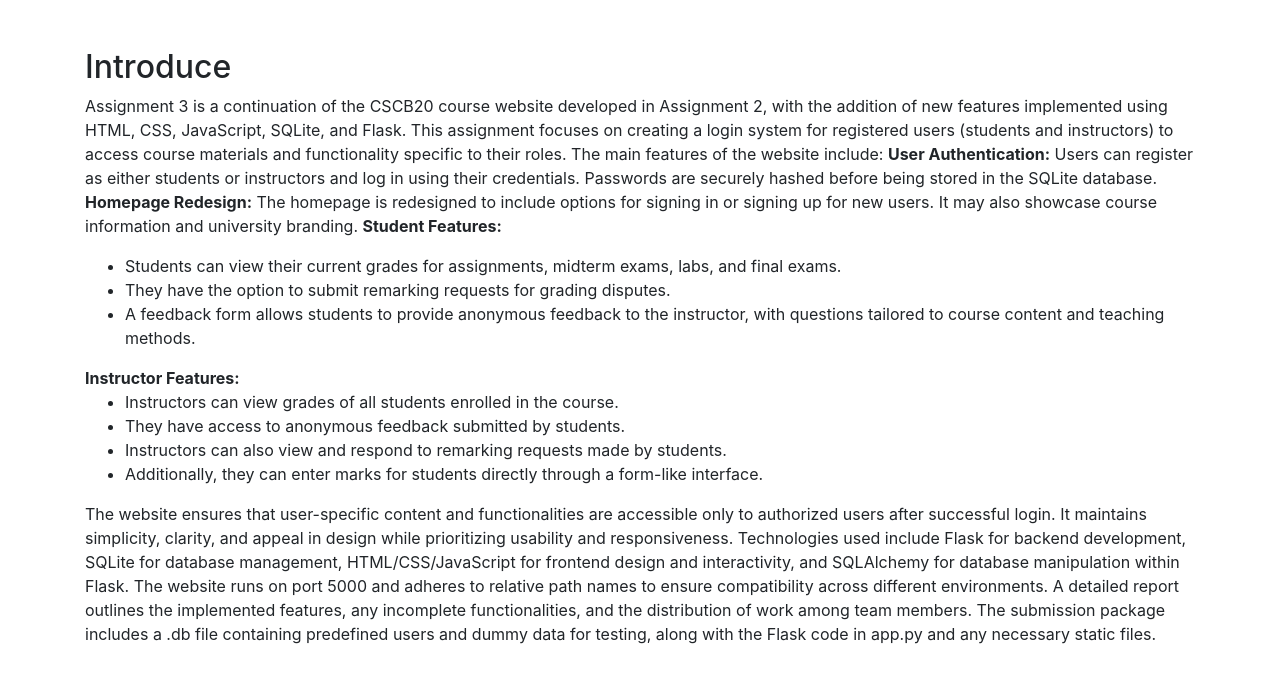
After one commit to jediela/B20_a3, a Flask app: page /introduce in a window 1280 px wide. The commit adds this page. Shown: the top 683 px of the page. Run offline with Flask 3, Linux system fonts and the light colour scheme; some libraries are stand-ins or nearby versions.

Commit message:
Created Home.html,developers.html,and introduce.html

```diff
--- a/app.py
+++ b/app.py
@@ -3,7 +3,7 @@ from flask_sqlalchemy import SQLAlchemy
 from flask import request, session, redirect, url_for, flash, render_template
 from flask_bcrypt import generate_password_hash, check_password_hash
 # from extensions import db,bcrypt
-# from models import User  # models.py에서 모델을 임포트
+# from models import User
 from datetime import datetime, timedelta
 from flask import Flask, render_template, url_for, flash, redirect, request, session
 from flask_sqlalchemy import SQLAlchemy
@@ -45,6 +45,45 @@ class Feedback(db.Model):
     feedback = db.Column(db.Text, nullable=False)
 
 @app.route('/')
+def homepage():
+    return render_template('home.html')
+@app.route('/introduce')
+def introduce():
+    return render_template('introduce.html')
+
+@app.route('/developers')
+def developers():
+    return render_template('developers.html')
+
+
+@app.route('/login', methods=['GET', 'POST'])
+def login():
+    if request.method == 'POST':
+        username = request.form.get('username')
+        password = request.form.get('password')
+        user = User.query.filter_by(uname=username).first()
+
+        if user is None:
+            flash('Username not found')
+            return render_template('login.html')
+
+        elif not check_password_hash(user.upwd, password):
+            flash('invalid password')
+            return render_template('login.html')
+
+        session['user_id'] = user.id
+        session['user_type'] = user.utype
+        # flash('Login successful!')
+        user_type = session.get('user_type')
+        if user_type == 'instructor':
+            # flash('Welcome instructor')
+            return redirect(url_for('instructorHome'))
+        elif user_type == 'student':
+            # flash('Welcome student')
+            return redirect(url_for('studentHome'))
+    return render_template('login.html')
+
+
 @app.route('/register', methods=['GET', 'POST'])
 def register():
     if request.method == 'POST':
@@ -62,53 +101,16 @@ def register():
 
         # If the username and email are unique, proceed with registration
         password = request.form.get('password')
-        user_type = request.form.get('user_type')  # 수정된 부분
+        user_type = request.form.get('user_type')
         hashed_password = generate_password_hash(password).decode('utf-8')
 
-        new_user = User(uname=username, uemail=email, upwd=hashed_password, utype=user_type)  # 수정된 부분
+        new_user = User(uname=username, uemail=email, upwd=hashed_password, utype=user_type)
         db.session.add(new_user)
         db.session.commit()
         flash("Successfully registered!", 'success')
         return redirect(url_for('login'))
 
     return render_template('register.html')
-
-
-@app.route('/login', methods=['GET', 'POST'])
-def login():
-    if request.method == 'POST':
-        username = request.form.get('username')
-        password = request.form.get('password')
-
-        if not username or not password:
-            flash('Username and password are required.')
-            return render_template('login.html')
-
-        user = User.query.filter_by(uname=username).first()
-
-        if not user:
-            flash('Invalid username or password')
-            return render_template('login.html')
-
-        if not check_password_hash(user.upwd, password):
-            flash('Invalid username or password')
-            return render_template('login.html')
-
-        session['user_id'] = user.id
-        session['user_type'] = user.utype
-        flash('Login successful!')
-        user_type = session.get('user_type')
-        if user_type == 'instructor':
-            flash('Welcome instructor')
-            return redirect(url_for('instructorHome'))
-        elif user_type == 'student':
-            flash('Welcome student')
-
-            return redirect(url_for('studentHome'))
-
-    return render_template('login.html')
-
-
 
 @app.route('/logout', methods=['GET', 'POST'])
 def logout():
@@ -120,6 +122,7 @@ def instructorHome():
     # if 'user_id' not in session or session['user_type'] != 'instructor':
     #     flash('You are not authorized to access this page.', 'error')
     #     return redirect(url_for('home'))
+
     uname = User.query.filter_by(id=session['user_id']).first().uname
     return render_template('instructorHome.html', uname=uname)
 
@@ -166,5 +169,5 @@ def team():
 
 
 if __name__ == '__main__':
-    db.create_all()  # 새로운 데이터베이스 테이블 생성
-    app.run(debug=True)
+    db.create_all()
+    app.run(debug=True,port="5010")
--- /dev/null
+++ b/templates/introduce.html
@@ -0,0 +1,47 @@
+<!DOCTYPE html>
+<html lang="en">
+<head>
+    <meta charset="UTF-8">
+    <meta name="viewport" content="width=device-width, initial-scale=1.0">
+    <title>Introduce</title>
+    <link rel="stylesheet" href="https://stackpath.bootstrapcdn.com/bootstrap/4.5.2/css/bootstrap.min.css">
+</head>
+<body>
+
+<div class="container mt-5">
+    <h2>Introduce</h2>
+    <p>
+        Assignment 3 is a continuation of the CSCB20 course website developed in Assignment 2, with the addition of new features implemented using HTML, CSS, JavaScript, SQLite, and Flask. This assignment focuses on creating a login system for registered users (students and instructors) to access course materials and functionality specific to their roles.
+
+        The main features of the website include:
+
+        <strong>User Authentication:</strong> Users can register as either students or instructors and log in using their credentials. Passwords are securely hashed before being stored in the SQLite database.
+
+        <strong>Homepage Redesign:</strong> The homepage is redesigned to include options for signing in or signing up for new users. It may also showcase course information and university branding.
+
+        <strong>Student Features:</strong>
+        <ul>
+            <li>Students can view their current grades for assignments, midterm exams, labs, and final exams.</li>
+            <li>They have the option to submit remarking requests for grading disputes.</li>
+            <li>A feedback form allows students to provide anonymous feedback to the instructor, with questions tailored to course content and teaching methods.</li>
+        </ul>
+
+        <strong>Instructor Features:</strong>
+        <ul>
+            <li>Instructors can view grades of all students enrolled in the course.</li>
+            <li>They have access to anonymous feedback submitted by students.</li>
+            <li>Instructors can also view and respond to remarking requests made by students.</li>
+            <li>Additionally, they can enter marks for students directly through a form-like interface.</li>
+        </ul>
+
+        The website ensures that user-specific content and functionalities are accessible only to authorized users after successful login. It maintains simplicity, clarity, and appeal in design while prioritizing usability and responsiveness.
+
+        Technologies used include Flask for backend development, SQLite for database management, HTML/CSS/JavaScript for frontend design and interactivity, and SQLAlchemy for database manipulation within Flask. The website runs on port 5000 and adheres to relative path names to ensure compatibility across different environments.
+
+        A detailed report outlines the implemented features, any incomplete functionalities, and the distribution of work among team members. The submission package includes a .db file containing predefined users and dummy data for testing, along with the Flask code in app.py and any necessary static files.
+    </p>
+</div>
+</div>
+
+</body>
+</html>
```
Also changed, not shown: auth.py (added, +73 -0 lines), models.py (added, +18 -0 lines), templates/developers.html (added, +22 -0 lines), templates/home.html (added, +32 -0 lines), templates/login.html (+33 -83 lines).
